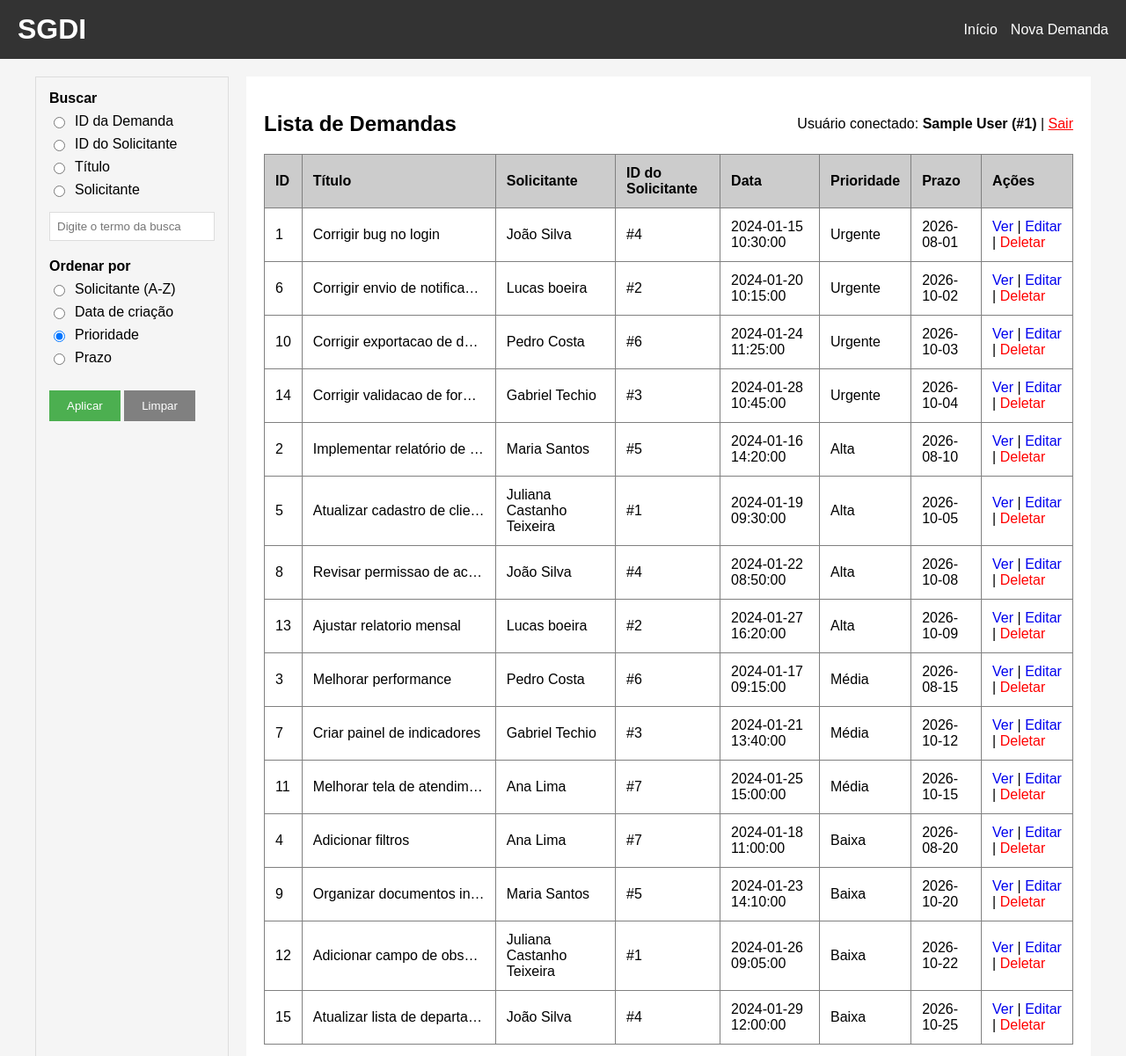
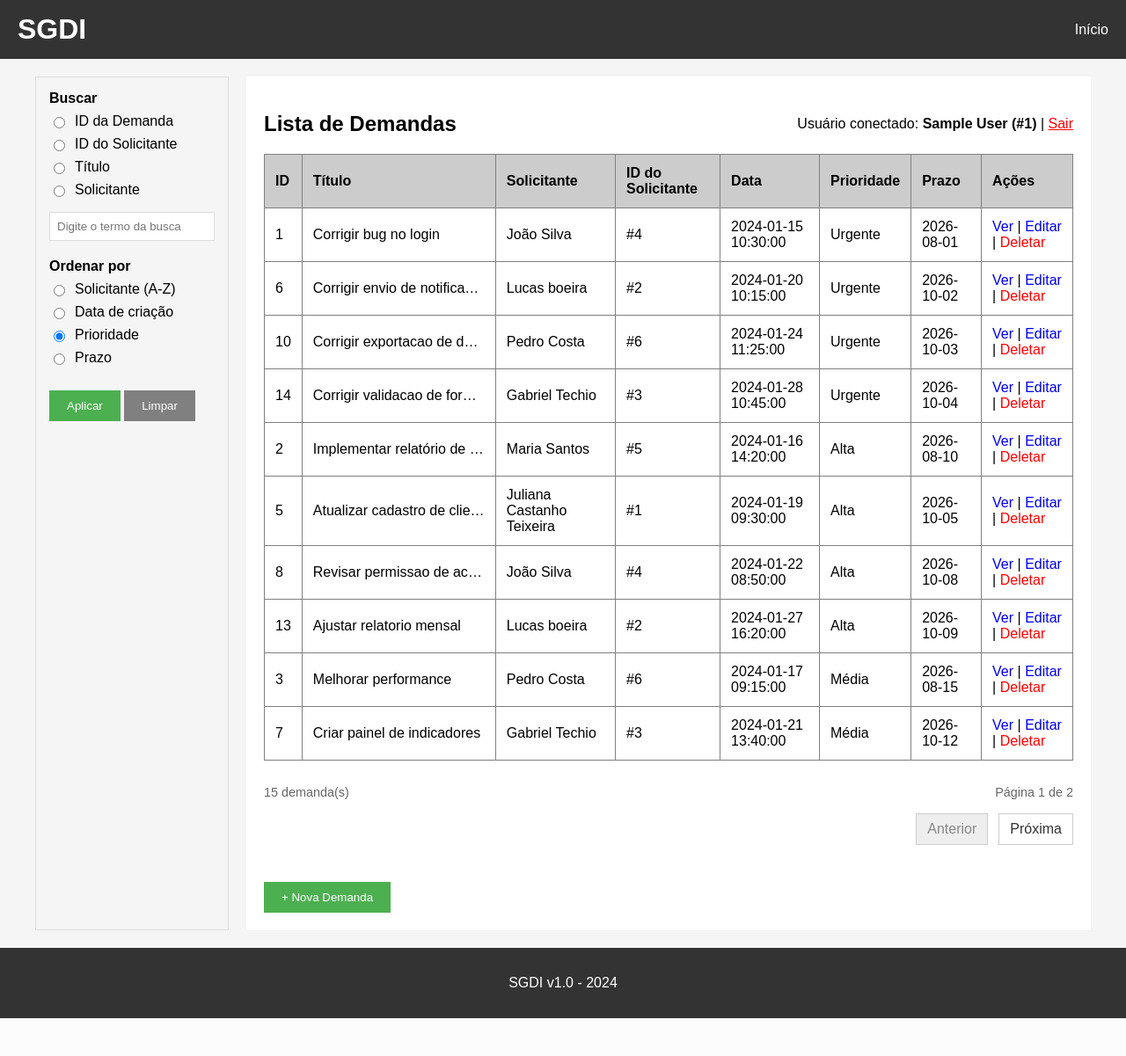
Before and after one commit to LucasFederizzi/Projeto-SGDI, a Flask app: page / in a window 1280 px wide. Shown: the top 1201 px of the page at 88% size. After the commit the page ends 1158 px from the top, so only its background shows below. Run offline with Flask 3, Linux system fonts and the light colour scheme; the visitor is signed in with stand-in values (Sample User, id 1); data comes from the database, SQL or seed files in the repository; both versions use the stored data as it was after the commit.

Commit message:
adicionado paginação base e demandas exemplo

```diff
--- a/app.py
+++ b/app.py
@@ -85,6 +85,8 @@ def index():
     tipo_busca = request.args.get('tipo_busca', '')
     termo = request.args.get('termo', '').strip()
     ordenar = request.args.get('ordenar', 'prioridade')
+    pagina = max(request.args.get('pagina', 1, type=int) or 1, 1)
+    itens_por_pagina = 10
 
     if ordenar not in ORDENACOES:
         ordenar = 'prioridade'
@@ -112,13 +114,23 @@ def index():
 
     conn = get_db()
     cursor = conn.cursor()
-    query = f"SELECT * FROM demandas WHERE {condicao} ORDER BY {ORDENACOES[ordenar]}"
-    demandas = cursor.execute(query, parametros).fetchall()
+    total_demandas = cursor.execute(
+        f"SELECT COUNT(*) FROM demandas WHERE {condicao}", parametros
+    ).fetchone()[0]
+    total_paginas = max((total_demandas + itens_por_pagina - 1) // itens_por_pagina, 1)
+    pagina = min(pagina, total_paginas)
+    query = (
+        f"SELECT * FROM demandas WHERE {condicao} "
+        f"ORDER BY {ORDENACOES[ordenar]} LIMIT ? OFFSET ?"
+    )
+    parametros_paginacao = parametros + [itens_por_pagina, (pagina - 1) * itens_por_pagina]
+    demandas = cursor.execute(query, parametros_paginacao).fetchall()
     conn.close()
 
     return render_template(
         'index.html', demandas=demandas,
-        ordenar=ordenar, tipo_busca=tipo_busca, termo=termo
+        ordenar=ordenar, tipo_busca=tipo_busca, termo=termo,
+        pagina=pagina, total_paginas=total_paginas, total_demandas=total_demandas
     )
 
 
--- a/static/style.css
+++ b/static/style.css
@@ -124,6 +124,46 @@ textarea {
     overflow-x: auto;
 }
 
+.pagination-summary,
+.pagination {
+    display: flex;
+    align-items: center;
+    justify-content: space-between;
+    gap: 12px;
+}
+
+.pagination-summary {
+    color: #666;
+    font-size: 0.9rem;
+    margin: 8px 0;
+}
+
+.pagination {
+    justify-content: flex-end;
+    margin: 16px 0 24px;
+}
+
+.pagination a,
+.pagination-disabled {
+    padding: 8px 12px;
+    border: 1px solid #ccc;
+    text-decoration: none;
+}
+
+.pagination a {
+    color: #333;
+    background: white;
+}
+
+.pagination a:hover {
+    background: #f0f0f0;
+}
+
+.pagination-disabled {
+    color: #888;
+    background: #eee;
+}
+
 .filtros-sidebar {
     flex: 0 0 220px;
     background: #f5f5f5;
--- a/templates/base.html
+++ b/templates/base.html
@@ -10,7 +10,6 @@
         {% if session.get('email') %}
         <div class="menu">
             <a href="/">Início</a>
-            <a href="/nova_demanda">Nova Demanda</a>
         </div>
         {% endif %}
     </div>
--- a/templates/index.html
+++ b/templates/index.html
@@ -108,6 +108,27 @@
     </table>
 </div>
 
+<div class="pagination-summary">
+    <span>{{ total_demandas }} demanda(s)</span>
+    <span>Página {{ pagina }} de {{ total_paginas }}</span>
+</div>
+{% if total_paginas > 1 %}
+<nav class="pagination" aria-label="Paginação das demandas">
+    {% if pagina > 1 %}
+    <a href="{{ url_for('index', pagina=pagina - 1, tipo_busca=tipo_busca, termo=termo, ordenar=ordenar) }}" rel="prev">Anterior</a>
+    <span>Página {{ pagina }} de {{ total_paginas }}</span>
+    {% else %}
+    <span class="pagination-disabled" aria-disabled="true">Anterior</span>
+    {% endif %}
+
+    {% if pagina < total_paginas %}
+    <a href="{{ url_for('index', pagina=pagina + 1, tipo_busca=tipo_busca, termo=termo, ordenar=ordenar) }}" rel="next">Próxima</a>
+    {% else %}
+    <span class="pagination-disabled" aria-disabled="true">Próxima</span>
+    {% endif %}
+</nav>
+{% endif %}
+
 <br>
 <a href="/nova_demanda"><button>+ Nova Demanda</button></a>
 
```
Also changed, not shown: init_db.py (+21 -0 lines), demandas.db.
